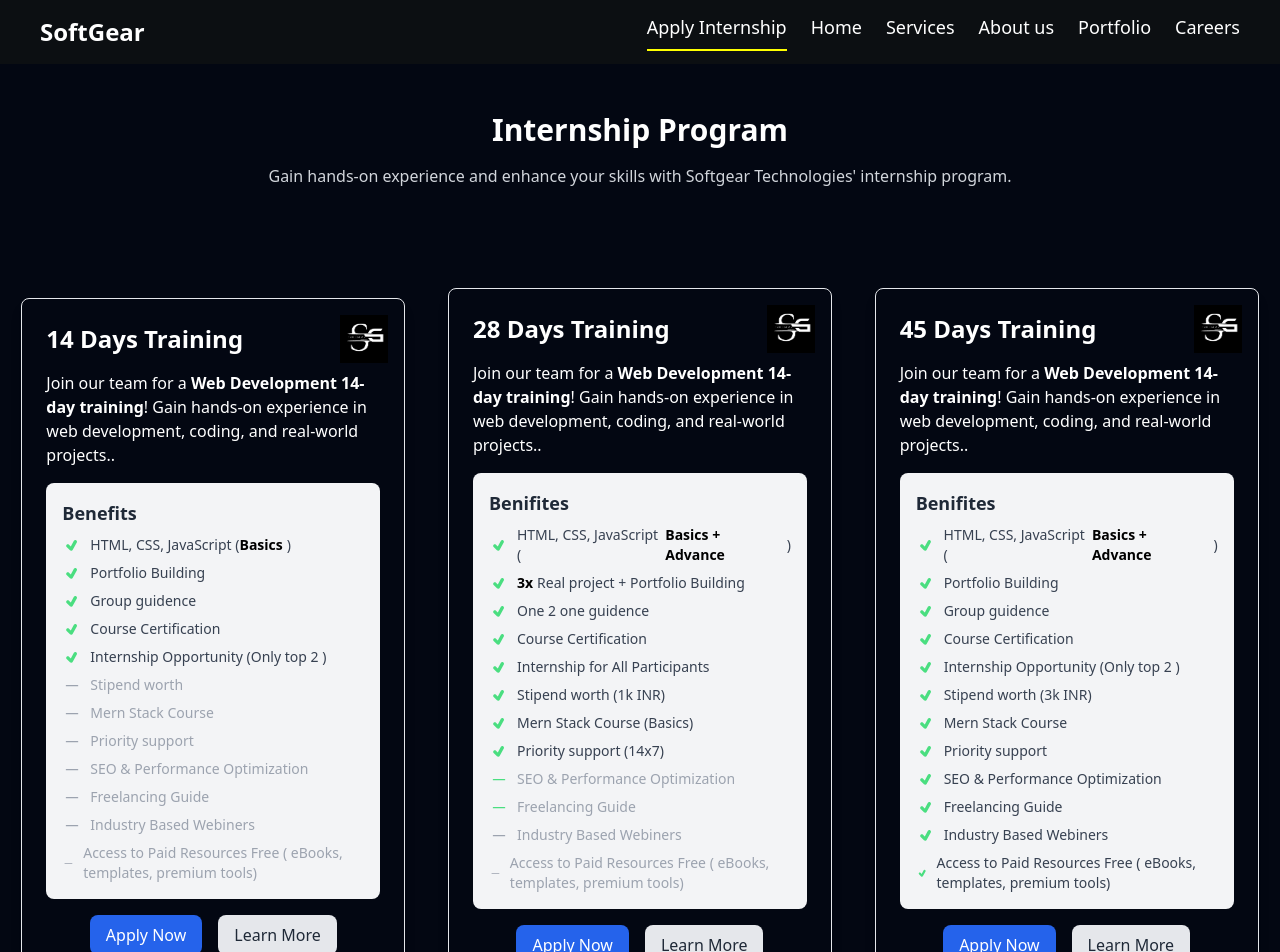
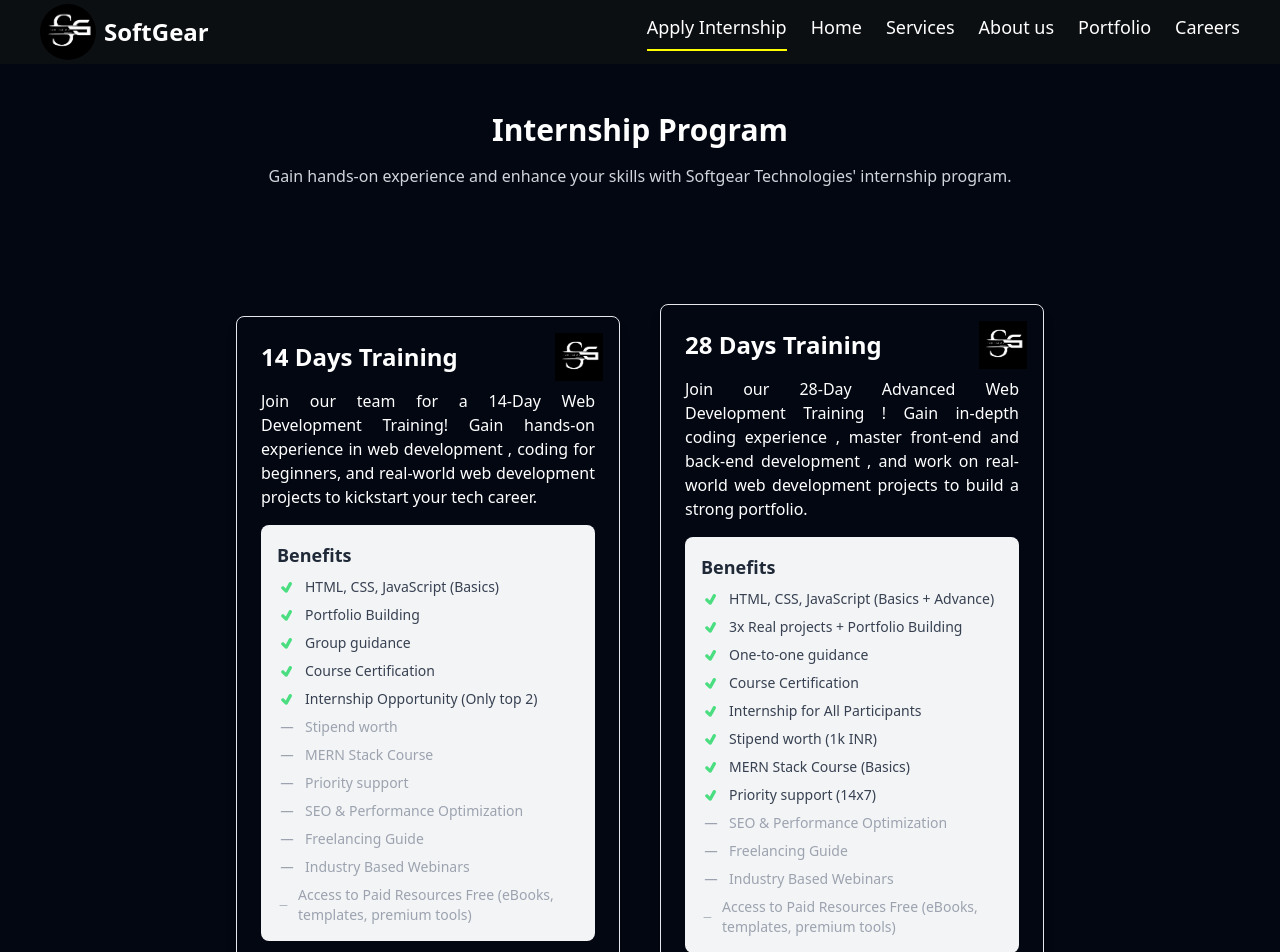
Before and after one commit to softgearwithus/softgear-Technologies, a React (Vite) app: page /internship in a window 1280 px wide. Shown: the top 952 px of the page. Built offline with nearby package versions, Linux system fonts and the light colour scheme.

Commit message:
update changes

```diff
--- a/src/components/Internship.jsx
+++ b/src/components/Internship.jsx
@@ -2,313 +2,122 @@ import React from "react";
 import { Link } from "react-router-dom";
 import companyLogo from "../assets/logo.png"; // Replace with actual logo path
 import { TiTick } from "react-icons/ti";
-import { RxCross2 } from "react-icons/rx";
 import { GoDash } from "react-icons/go";
+
 const Internship = () => {
   return (
     <div>
       <div className="bg-gray-950 py-12 px-6 md:px-20 text-center text-white">
-        <h2 className="text-3xl font-bold text-white mb-4">
-          Internship Program
-        </h2>
+        <h2 className="text-3xl font-bold mb-4">Internship Program</h2>
         <p className="text-gray-300 mb-8">
-          Gain hands-on experience and enhance your skills with Softgear
-          Technologies' internship program.
+          Gain hands-on experience and enhance your skills with Softgear Technologies' internship program.
         </p>
       </div>
 
       {/* Internship Details  */}
-      <div className="flex flex-row justify-center items-center text-white bg-gray-950">
-        <div className="max-w-md mx-auto bg-gray-950 shadow-lg rounded-lg overflow-hidden border border-gray-200 p-6 m-5 relative w-96">
+      <div className="flex flex-wrap justify-center items-center text-white bg-gray-950 p-4">
+        {[
+          {
+            title: "14 Days Training",
+            description: "Join our team for a 14-Day Web Development Training! Gain hands-on experience in web development , coding for beginners, and real-world web development projects to kickstart your tech career.",
+            benefits: [
+              "HTML, CSS, JavaScript (Basics)",
+              "Portfolio Building",
+              "Group guidance",
+              "Course Certification",
+              "Internship Opportunity (Only top 2)",
+            ],
+            extras: [
+              "Stipend worth",
+              "MERN Stack Course",
+              "Priority support",
+              "SEO & Performance Optimization",
+              "Freelancing Guide",
+              "Industry Based Webinars",
+              "Access to Paid Resources Free (eBooks, templates, premium tools)",
+            ],
+          },
+          {
+            title: "28 Days Training",
+            description: "Join our  28-Day Advanced Web Development Training ! Gain  in-depth coding experience , master front-end and back-end development , and work on  real-world web development projects  to build a strong portfolio.",
+            benefits: [
+              "HTML, CSS, JavaScript (Basics + Advance)",
+              "3x Real projects + Portfolio Building",
+              "One-to-one guidance",
+              "Course Certification",
+              "Internship for All Participants",
+              "Stipend worth (1k INR)",
+              "MERN Stack Course (Basics)",
+              "Priority support (14x7)",
+            ],
+            extras: [
+              "SEO & Performance Optimization",
+              "Freelancing Guide",
+              "Industry Based Webinars",
+              "Access to Paid Resources Free (eBooks, templates, premium tools)",
+            ],
+          },
+          {
+            title: "45 Days Training",
+            description: "Join our 45-Day Full-Stack Web Development Training ! Master front-end and back-end technologies , work on real-world web development projects , and gain expert-level coding experience  to launch your career in tech.",
+            benefits: [
+              "HTML, CSS, JavaScript (Basics + Advance)",
+              "Portfolio Building",
+              "Group guidance",
+              "Course Certification",
+              "Internship Opportunity (Only top 2)",
+              "Stipend worth (3k INR)",
+              "MERN Stack Course",
+              "Priority support",
+            ],
+            extras: [
+              "SEO & Performance Optimization",
+              "Freelancing Guide",
+              "Industry Based Webinars",
+              "Access to Paid Resources Free (eBooks, templates, premium tools)",
+            ],
+          },
+        ].map((program, index) => (
+          <div key={index} className="max-w-md w-full md:w-96 bg-gray-950 shadow-lg rounded-lg overflow-hidden border border-gray-200 p-6 m-5 relative">
             {/* Company Logo */}
             <div className="absolute top-4 right-4">
               <img src={companyLogo} alt="Company Logo" className="w-12 h-12" />
             </div>
 
             {/* Title */}
-          <h2 className="text-2xl font-bold  mb-4">14 Days Training</h2>
+            <h2 className="text-2xl font-bold mb-4">{program.title}</h2>
 
             {/* Description */}
-          <p className=" mb-4">
-            Join our team for a{" "}
-            <span className="font-semibold">Web Development</span>{" "}
-            <span className="font-semibold">14-day training</span>! Gain
-            hands-on experience in web development, coding, and real-world
-            projects..
-          </p>
+            <p className="mb-4 text-justify">{program.description}</p>
 
-          {/* Qualifications & Skills */}
+            {/* Benefits */}
             <div className="bg-gray-100 p-4 rounded-lg mb-4">
-            <h3 className="text-lg font-semibold text-gray-800 mb-2">
-              {" "}
-              Benefits
-            </h3>
+              <h3 className="text-lg font-semibold text-gray-800 mb-2">Benefits</h3>
               <ul className="text-gray-700 text-sm space-y-2">
-              <li className="flex items-center">
-                <TiTick className="text-green-400 size-5 mr-2" /> HTML, CSS,
-                JavaScript (
-                <span className="font-bold text-black pr-1">Basics</span> )
+                {program.benefits.map((benefit, i) => (
+                  <li key={i} className="flex items-center">
+                    <TiTick className="text-green-400 size-5 mr-2" /> {benefit}
                   </li>
-              <li className="flex items-center">
-                <TiTick className="text-green-400 size-5 mr-2" />
-                Portfolio Building
+                ))}
+                {program.extras.map((extra, i) => (
+                  <li key={i} className="flex items-center text-gray-400">
+                    <GoDash className="size-5 mr-2" /> {extra}
                   </li>
-              <li className="flex items-center">
-                <TiTick className="text-green-400 size-5 mr-2" /> Group guidence
-              </li>
-              <li className="flex items-center">
-                <TiTick className="text-green-400 size-5 mr-2" /> Course
-                Certification
-              </li>
-              <li className="flex items-center">
-                <TiTick className="text-green-400 size-5 mr-2" /> Internship
-                Opportunity (Only top 2 )
-              </li>
-              <p> </p>
-              <li className="flex items-center text-gray-400 ">
-                <GoDash className="text-gray-400 size-5 mr-2" />
-                Stipend worth
-              </li>
-              <li className="flex items-center text-gray-400">
-                <GoDash className="text-gray-400 size-5 mr-2" /> Mern Stack
-                Course
-              </li>
-
-              <li className="flex items-center text-gray-400">
-                <GoDash className="text-gray-400 size-5 mr-2" /> Priority
-                support
-              </li>
-
-              <li className="flex items-center text-gray-400">
-                <GoDash className="text-gray-400 size-5 mr-2" /> SEO &
-                Performance Optimization
-              </li>
-              <li className="flex items-center text-gray-400">
-                <GoDash className="text-gray-400 size-5 mr-2" /> Freelancing
-                Guide
-              </li>
-              <li className="flex items-center text-gray-400">
-                <GoDash className="text-gray-400 size-5 mr-2" /> Industry Based
-                Webiners
-              </li>
-              <li className="flex items-center text-gray-400">
-                <GoDash className="text-gray-400 size-5 mr-2" /> Access to Paid
-                Resources Free ( eBooks, templates, premium tools)
-              </li>
+                ))}
               </ul>
             </div>
 
             {/* Buttons */}
             <div className="flex justify-center space-x-4 mt-4">
-            <Link
-              to="/intern-contactForm"
-              className="bg-blue-600 text-white px-4 py-2 rounded-lg hover:bg-blue-700 transition"
-            >
+              <Link to="/intern-contactForm" className="bg-blue-600 text-white px-4 py-2 rounded-lg hover:bg-blue-700 transition">
                 Apply Now
               </Link>
-            <Link
-              to="/learn-more"
-              className="bg-gray-200 text-gray-800 px-4 py-2 rounded-lg hover:bg-gray-300 transition"
-            >
+              <Link to="/learn-more" className="bg-gray-200 text-gray-800 px-4 py-2 rounded-lg hover:bg-gray-300 transition">
                 Learn More
               </Link>
             </div>
           </div>
-
-        <div className="max-w-md mx-auto bg-gray-950 shadow-lg rounded-lg overflow-hidden border border-gray-200 p-6 m-5 relative w-96">
-          {/* Company Logo */}
-          <div className="absolute top-4 right-4">
-            <img src={companyLogo} alt="Company Logo" className="w-12 h-12" />
-          </div>
-
-          {/* Title */}
-          <h2 className="text-2xl font-bold  mb-4">28 Days Training</h2>
-
-          {/* Description */}
-          <p className=" mb-4">
-            Join our team for a{" "}
-            <span className="font-semibold">Web Development</span>{" "}
-            <span className="font-semibold">14-day training</span>! Gain
-            hands-on experience in web development, coding, and real-world
-            projects..
-          </p>
-
-          {/* Qualifications & Skills */}
-          <div className="bg-gray-100 p-4 rounded-lg mb-4">
-            <h3 className="text-lg font-semibold text-gray-800 mb-2">
-              {" "}
-              Benifites
-            </h3>
-            <ul className="text-gray-700 text-sm space-y-2">
-              <li className="flex items-center">
-                <TiTick className="text-green-400 size-5 mr-2" /> HTML, CSS,
-                JavaScript (
-                <span className="font-bold text-black pr-1">
-                  Basics + Advance
-                </span>{" "}
-                )
-              </li>
-
-              <li className="flex items-center">
-                <TiTick className="text-green-400 size-5 mr-2" />
-                <span className="font-bold text-black pr-1">3x</span> Real
-                project + Portfolio Building
-              </li>
-              <li className="flex items-center">
-                <TiTick className="text-green-400 size-5 mr-2" /> One 2 one
-                guidence
-              </li>
-              <li className="flex items-center">
-                <TiTick className="text-green-400 size-5 mr-2" /> Course
-                Certification
-              </li>
-              <li className="flex items-center">
-                <TiTick className="text-green-400 size-5 mr-2" /> Internship for
-                All Participants
-              </li>
-              <li className="flex items-center">
-                <TiTick className="text-green-400 size-5 mr-2" /> Stipend worth
-                (1k INR)
-              </li>
-              <li className="flex items-center">
-                <TiTick className="text-green-400 size-5 mr-2" /> Mern Stack
-                Course (Basics)
-              </li>
-              <li className="flex items-center">
-                <TiTick className="text-green-400 size-5 mr-2" /> Priority
-                support (14x7)
-              </li>
-              <li className="flex items-center text-gray-400">
-                <GoDash className="text-green-400 size-5 mr-2" /> SEO &
-                Performance Optimization
-              </li>
-              <li className="flex items-center text-gray-400">
-                <GoDash className="text-green-400 size-5 mr-2 " /> Freelancing
-                Guide
-              </li>
-              <li className="flex items-center text-gray-400">
-                <GoDash className="text-gray-400 size-5 mr-2" /> Industry Based
-                Webiners
-              </li>
-              <li className="flex items-center text-gray-400">
-                <GoDash className="text-gray-400 size-5 mr-2" /> Access to Paid
-                Resources Free ( eBooks, templates, premium tools)
-              </li>
-            </ul>
-          </div>
-
-          {/* Buttons */}
-          <div className="flex justify-center space-x-4 mt-4">
-            <Link
-              to="/intern-contactForm"
-              className="bg-blue-600 text-white px-4 py-2 rounded-lg hover:bg-blue-700 transition"
-            >
-              Apply Now
-            </Link>
-            <Link
-              to="/learn-more"
-              className="bg-gray-200 text-gray-800 px-4 py-2 rounded-lg hover:bg-gray-300 transition"
-            >
-              Learn More
-            </Link>
-          </div>
-        </div>
-
-        <div className="max-w-md mx-auto bg-gray-950 shadow-lg rounded-lg overflow-hidden border border-gray-200 p-6 m-5 relative w-96">
-          {/* Company Logo */}
-          <div className="absolute top-4 right-4">
-            <img src={companyLogo} alt="Company Logo" className="w-12 h-12" />
-          </div>
-
-          {/* Title */}
-          <h2 className="text-2xl font-bold  mb-4">45 Days Training</h2>
-
-          {/* Description */}
-          <p className=" mb-4">
-            Join our team for a{" "}
-            <span className="font-semibold">Web Development</span>{" "}
-            <span className="font-semibold">14-day training</span>! Gain
-            hands-on experience in web development, coding, and real-world
-            projects..
-          </p>
-
-          {/* Qualifications & Skills */}
-          <div className="bg-gray-100 p-4 rounded-lg mb-4">
-            <h3 className="text-lg font-semibold text-gray-800 mb-2">
-              {" "}
-              Benifites
-            </h3>
-            <ul className="text-gray-700 text-sm space-y-2">
-              <li className="flex items-center">
-                <TiTick className="text-green-400 size-5 mr-2" /> HTML, CSS,
-                JavaScript (
-                <span className="font-bold text-black pr-1">Basics + Advance</span> )
-              </li>
-              <li className="flex items-center">
-                <TiTick className="text-green-400 size-5 mr-2" />
-                Portfolio Building
-              </li>
-              <li className="flex items-center">
-                <TiTick className="text-green-400 size-5 mr-2" /> Group guidence
-              </li>
-              <li className="flex items-center">
-                <TiTick className="text-green-400 size-5 mr-2" /> Course
-                Certification
-              </li>
-              <li className="flex items-center">
-                <TiTick className="text-green-400 size-5 mr-2" /> Internship
-                Opportunity (Only top 2 )
-              </li>
-              <p> </p>
-              <li className="flex items-center">
-                <TiTick className="text-green-400 size-5 mr-2" />
-                Stipend worth (3k INR)
-              </li>
-              <li className="flex items-center">
-                <TiTick className="text-green-400 size-5 mr-2" /> Mern Stack
-                Course
-              </li>
-
-              <li className="flex items-center">
-                <TiTick className="text-green-400 size-5 mr-2" /> Priority
-                support
-              </li>
-
-              <li className="flex items-center">
-                <TiTick className="text-green-400 size-5 mr-2" /> SEO &
-                Performance Optimization
-              </li>
-              <li className="flex items-center">
-                <TiTick className="text-green-400 size-5 mr-2" /> Freelancing
-                Guide
-              </li>
-              <li className="flex items-center">
-                <TiTick className="text-green-400 size-5 mr-2" /> Industry Based
-                Webiners
-              </li>
-              <li className="flex items-center">
-                <TiTick className="text-green-400 size-5 mr-2" /> Access to Paid
-                Resources Free ( eBooks, templates, premium tools)
-              </li>
-            </ul>
-          </div>
-
-          {/* Buttons */}
-          <div className="flex justify-center space-x-4 mt-4">
-            <Link
-              to="/intern-contactForm"
-              className="bg-blue-600 text-white px-4 py-2 rounded-lg hover:bg-blue-700 transition"
-            >
-              Apply Now
-            </Link>
-            <Link
-              to="/learn-more"
-              className="bg-gray-200 text-gray-800 px-4 py-2 rounded-lg hover:bg-gray-300 transition"
-            >
-              Learn More
-            </Link>
-          </div>
-        </div>
+        ))}
       </div>
     </div>
   );
--- a/src/components/Navbar.jsx
+++ b/src/components/Navbar.jsx
@@ -1,6 +1,7 @@
 import React, { useState } from "react";
 import { Link } from "react-router-dom";
 import { FiMenu, FiX } from "react-icons/fi"; // Import menu icons
+import logo from '../assets/logo.png' // importing company logo
 
 function Navbar() {
   const [menuOpen, setMenuOpen] = useState(false);
@@ -16,7 +17,7 @@ function Navbar() {
       <div className="flex justify-between items-center h-16 px-6 md:px-10">
         {/* Logo */}
         <h2 className="font-extrabold text-2xl">
-          <Link to="/">SoftGear</Link>
+          <Link to="/"><span className="flex flex-row items-center gap-2"><img className="w-14 rounded-full" src={logo} /> SoftGear</span></Link>
         </h2>
 
         {/* Hamburger Menu (Mobile) */}
--- a/src/pages/DigitalSolutions.jsx
+++ b/src/pages/DigitalSolutions.jsx
@@ -34,7 +34,7 @@ export default function DigitalSolutions() {
       },
 
       {
-        title: "Business Analytics",
+        title: "Graphic Design",
         description: "Data-driven insights for growth",
         icon: ba,
       },
--- a/src/pages/Header.jsx
+++ b/src/pages/Header.jsx
@@ -17,13 +17,13 @@ function Header() {
         {/* Left Side Content */}
         <div className='md:w-1/2 text-center md:text-left'>
           <h1 className='text-3xl sm:text-4xl md:text-5xl font-extrabold leading-tight'>
-            Empowering Your Business Digitally with SoftGear Technologies
+          Empowering businesses Digitally with Affordable Growth solutions at Softgear Technologies
           </h1>
           <p className='mt-5 text-sm sm:text-base md:text-lg max-w-lg px-2 sm:px-0 font-bold'>
-            Transforming 75 Million SMEs into Digital Success Stories
+          Best Digital solutions for Small businesses
           </p>
           <p className='mt-4 text-sm md:text-base max-w-lg'>
-            At SoftGear Technologies, we specialize in turning businesses into brands by leveraging the power of digitalization. Our mission is to empower 75 million SMEs by creating stunning websites, innovative apps, and robust software solutions.
+          At SoftGear Technologies, we specialize in turning businesses into brands by leveraging the power of digitalization. Our mission is to empower 75 million SMEs by creating stunning websites, innovative apps, and robust software solutions.Transform your business Digitally and reach more Customers today.
           </p>
           <button className='bg-red-400 px-5 py-3 rounded mt-6 sm:mt-5 hover:bg-blue-800 transition-all text-sm sm:text-base'>
             <Link to='/get-started' onClick={handleScrollToService} >Start Your Digital Journey</Link>
```
Lines whose indentation alone changed are shown as unchanged.
